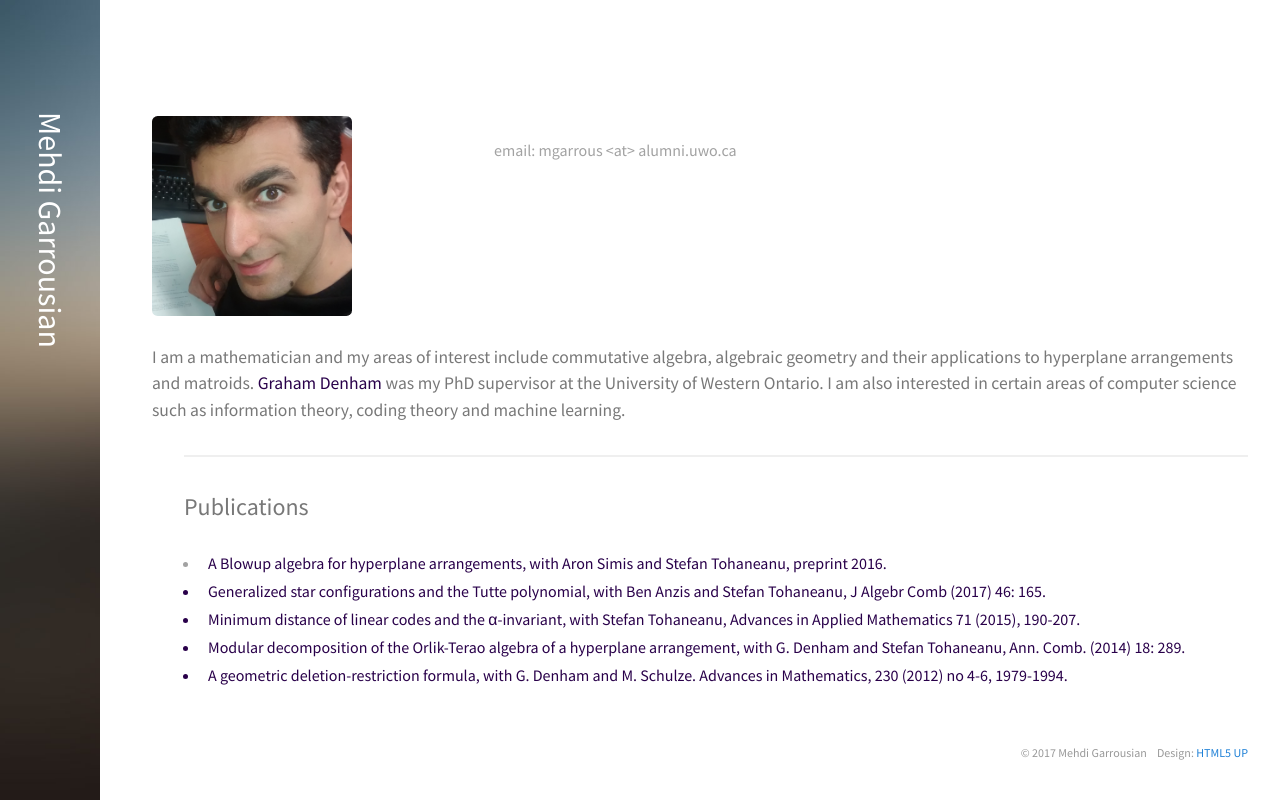
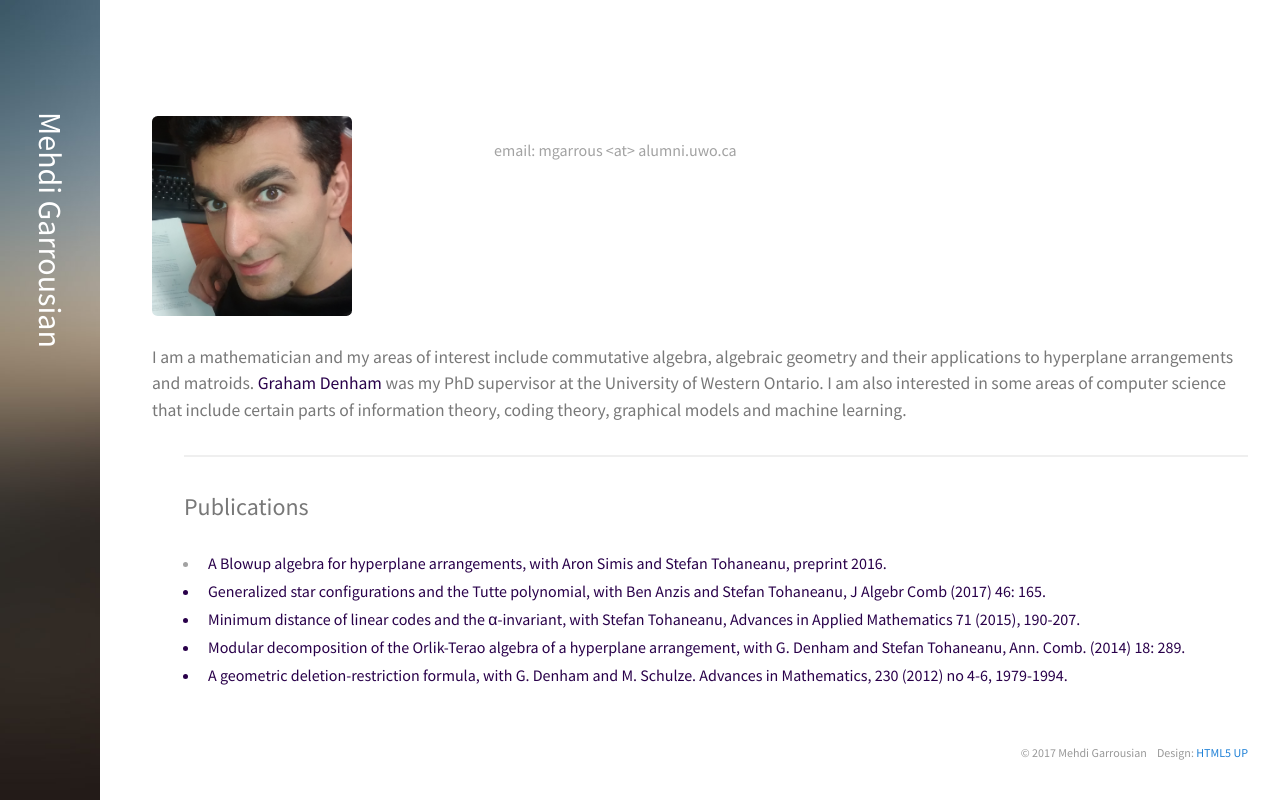
Before and after one commit to mehdi-gital/mehdi-gital.github.io, a plain HTML site: page index.html in a window 1280 px wide. Drawn offline with Linux system fonts and the light colour scheme.

Commit message:
Update index.html

```diff
--- a/index.html
+++ b/index.html
@@ -61,7 +61,7 @@
         <!-- 1 -->
         <section id="1">
             <header class="major">
-                <h4>I am a mathematician and my areas of interest include commutative algebra, algebraic geometry and their applications to hyperplane arrangements and matroids. <a href="http://www.math.uwo.ca/~gdenham/"><font color="#29004A">Graham Denham</font></a> was my PhD supervisor at the University of Western Ontario. I am also interested in certain areas of computer science such as information theory, coding theory and machine learning.</h4>
+                <h4>I am a mathematician and my areas of interest include commutative algebra, algebraic geometry and their applications to hyperplane arrangements and matroids. <a href="http://www.math.uwo.ca/~gdenham/"><font color="#29004A">Graham Denham</font></a> was my PhD supervisor at the University of Western Ontario. I am also interested in some areas of computer science that include certain parts of information theory, coding theory, graphical models and machine learning.</h4>
             </header>
             <div class="actions" style="margin-left: 2em">
                 <hr>
```
